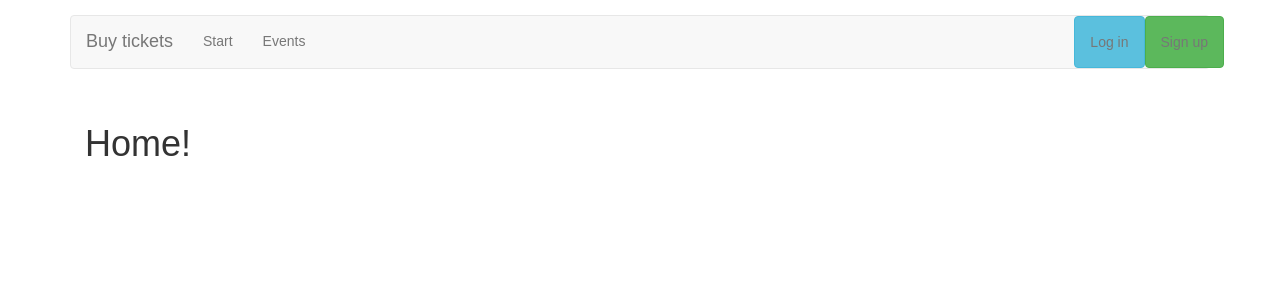
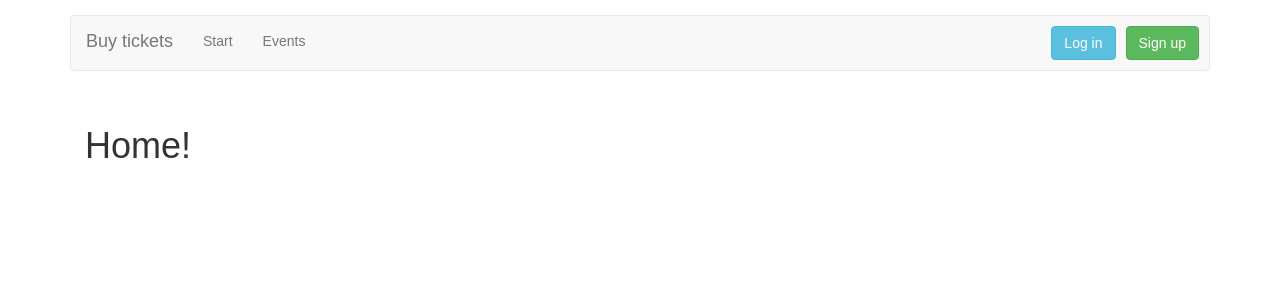
Before and after one commit to kstalega/buy-tickets-fronted, a React (Create React App) app: page / in a window 1280 px wide. Shown: the top 300 px of the page. Built offline with nearby package versions, Linux system fonts and the light colour scheme.

Commit message:
Better menu styling and more data in events listing

```diff
--- a/src/components/MainMenu/MainMenu.css
+++ b/src/components/MainMenu/MainMenu.css
@@ -2,3 +2,15 @@
 .menuItem {
   text-decoration: none;
 }
+.userArea {
+  padding: 10px 25px 10px 10px;
+}
+.userArea li {
+  margin-left: 10px;
+}
+.userArea .userInfo {
+  padding: 6px 12px;
+  font-size: 14px;
+  font-weight: 400;
+  line-height: 1.42857143;
+}
--- a/src/components/MainMenu/MainMenu.jsx
+++ b/src/components/MainMenu/MainMenu.jsx
@@ -8,7 +8,7 @@ import { getUserInfo } from '../../services/AuthService';
 function userInfo() {
   const user = getUserInfo();
   return (
-    <div>Logged as: { user.userName }</div>
+    <div className="userInfo">Logged as: { user.userName }</div>
   );
 }
 
@@ -17,15 +17,15 @@ class MainMenu extends React.Component {
   renderUserArea() {
     if (!this.props.logged) {
       return (
-        <ul className="nav navbar-nav navbar-right">
-          <li><Link to="/login" className="btn btn-info log">Log in</Link></li>
-          <li><Link to="/signup" className="btn btn-success log">Sign up</Link></li>
+        <ul className="nav navbar-nav navbar-right userArea">
+          <li><span><Link to="/login" className="btn btn-info log">Log in</Link></span></li>
+          <li><span><Link to="/signup" className="btn btn-success log">Sign up</Link></span></li>
         </ul>
       );
     }
 
     return (
-      <ul className="nav navbar-nav navbar-right">
+      <ul className="nav navbar-nav navbar-right userArea">
         <li>{ userInfo() }</li>
         <li><button className="btn btn-danger log" onClick={() => this.props.tryToLogoutUser()}>Logout</button></li>
       </ul>
--- a/src/scenes/EventsList/EventsList.jsx
+++ b/src/scenes/EventsList/EventsList.jsx
@@ -1,6 +1,28 @@
 import React from 'react';
 import jQuery from 'jquery';
 import APIsConfig from '../../configs/api';
+
+function renderEvent(event, index) {
+  return (
+    <div className="col-sm-6" key={index}>
+      <div className="panel panel-success">
+        <div className="panel-heading">
+          <h2 className="panel-title">{ event.name }</h2>
+        </div>
+        <div className="panel-body">
+          <ul>
+            <li>Artist: { event.artist }</li>
+            <li>Addres: { event.eventAddress }</li>
+            <li>Date: { event.date }</li>
+            <li>Organizer: { event.organizer }</li>
+            <li>Regular tickets number: { event.regularTicketsNumber }</li>
+            <li>Premium tickets number: { event.premiumTicketsNumber }</li>
+          </ul>
+        </div>
+      </div>
+    </div>
+  );
+}
 
 class EventsList extends React.Component {
   constructor(props) {
@@ -43,23 +65,13 @@ class EventsList extends React.Component {
     });
   }
 
-  renderEvent(event, index) {
-    return (
-      <div style={{ padding: '15px' }} key={index}>
-        <h2>{ event.name }</h2>
-        <h3>Artis: { event.artist }</h3>
-        <p style={{ paddingBottom: '25px' }}>Premium Tickets number { event.premiumTicketsNumber }, regular tickets number { event.regularTicketsNumber } </p>
-      </div>
-    );
-  }
-
   render() {
     const { events } = this.state;
 
     return (
       <div>
         {events.map((event, index) =>
-          this.renderEvent(event, index))}
+          renderEvent(event, index))}
       </div>
     );
   }
```
Also changed, not shown: .eslintrc.json.
